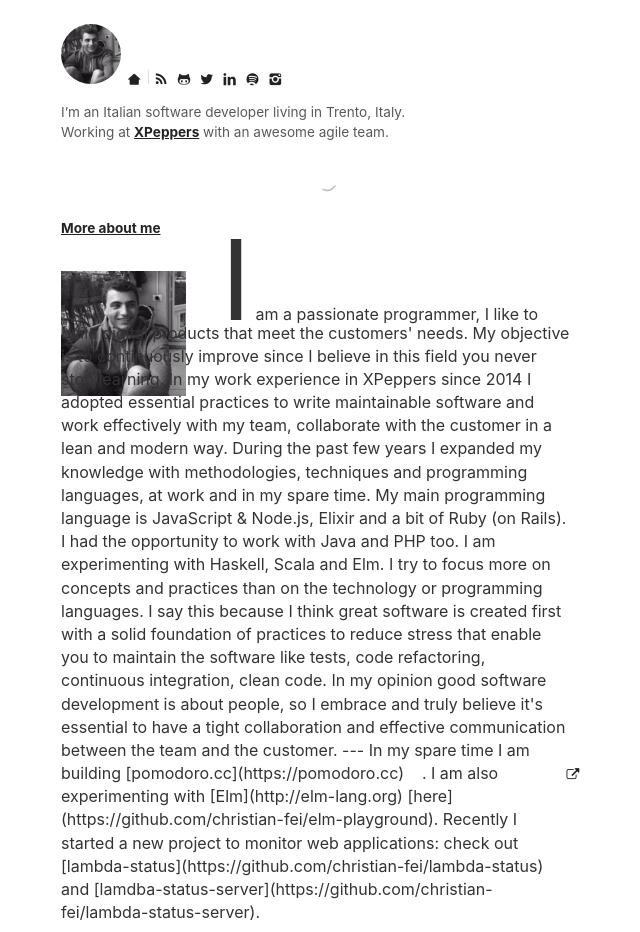
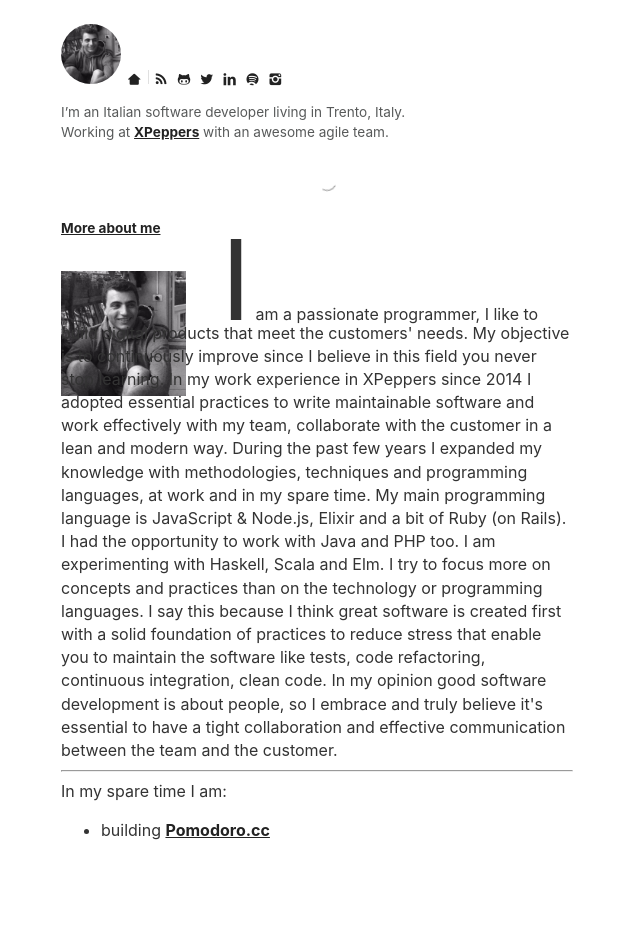
Before and after one commit to christian-fei/christian-fei.github.io-pandoc, a Jekyll site: the page built from about.md, in a window 1280 px wide. Shown: the whole page, without its empty margins (323-963 px from the left). Built offline with Jekyll 4.4.1, drawn with Linux system fonts in a browser that asks for light colours; a style sheet for code colours, icons or effects is not loaded; after the commit the page ends 900 px from its top, so only the background shows below that.

Commit message:
update about

```diff
--- a/about.md
+++ b/about.md
@@ -32,10 +32,10 @@ In my opinion good software development is about people, so I embrace and
 truly believe it's essential to have a tight collaboration and
 effective communication between the team and the customer.
 
----
+<hr>
 
-In my spare time I am building [pomodoro.cc](https://pomodoro.cc)<small><a href="https://github.com/christian-fei/pomodoro.cc/" target="_blank"><i class="icon-link-ext"></i></a></small>.
-I am also experimenting with [Elm](http://elm-lang.org) [here](https://github.com/christian-fei/elm-playground).
+In my spare time I am:
 
-Recently I started a new project to monitor web applications: check out [lambda-status](https://github.com/christian-fei/lambda-status) and [lamdba-status-server](https://github.com/christian-fei/lambda-status-server).
-</div>
+<ul>
+  <li style="text-indent: 0">building <a href="https://pomodoro.cc">Pomodoro.cc</a></li>
+<ul>
```
